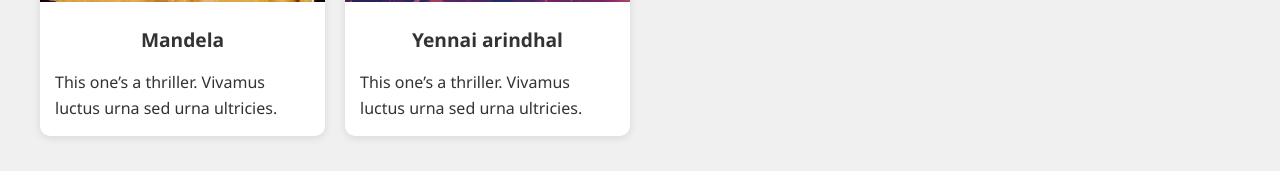
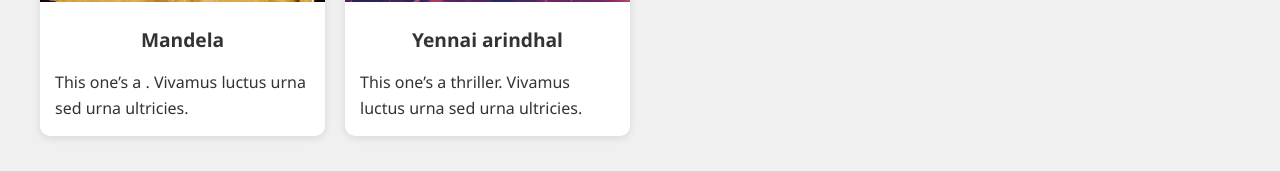
Before and after one commit to VIgnesh-Wikki5/Movie-Blog, a plain HTML site: page index.html in a window 1280 px wide. Shown: the part 1575-1746 px from the top of the page. Drawn offline with Linux system fonts and the light colour scheme.

Commit message:
user change

```diff
--- a/index.html
+++ b/index.html
@@ -68,7 +68,7 @@
         <article class="movie-card">
             <img src="images/mandela.jpg" alt="mandela">
             <h2 style="text-align: center;">Mandela</h2>
-            <p>This one’s a thriller. Vivamus luctus urna sed urna ultricies.</p>
+            <p>This one’s a . Vivamus luctus urna sed urna ultricies.</p>
         </article>
 
          <article class="movie-card">
```
